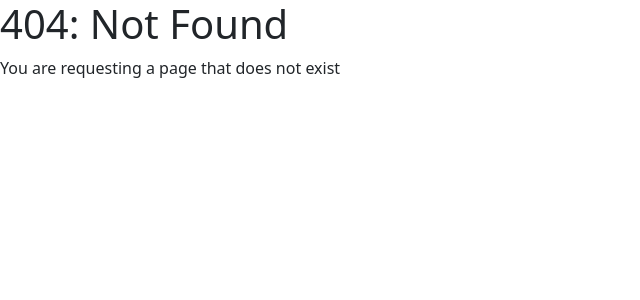
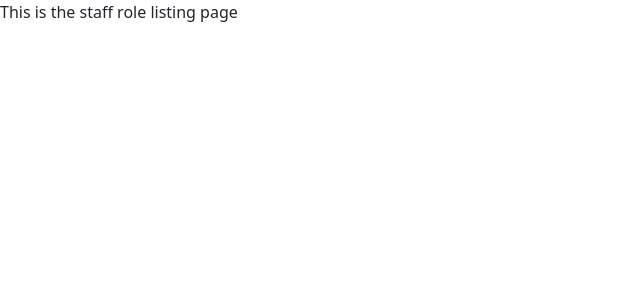
Before and after one commit to spm-g5t5/sbrp, a React (Vite) app in the folder Frontend/react-app/: page /StaffRoleListingPage in a window 1280 px wide. Before the commit this address had no page. Shown: the top 300 px of the page, without its empty margins (0-640 px from the left). Built offline with nearby package versions, Linux system fonts and the light colour scheme.

Commit message:
add stuff role listing page.

```diff
--- a/Frontend/react-app/src/App.tsx
+++ b/Frontend/react-app/src/App.tsx
@@ -11,7 +11,7 @@ import LoginPage from "./pages/LoginPage";
 import AdminHomePage from "./pages/AdminHomePage";
 import ManagerHomePage from "./pages/ManagerHomePage";
 import NoPage from "./pages/NoPage"; // Assuming 'NoPage' is a valid component
-
+import StaffRoleListingPage from "./pages/StaffRoleListingPage";
 import AdminApplicants from "./pages/AdminApplicants";
 import AdminRole from  './pages/AdminRole';
 
@@ -22,6 +22,7 @@ const App = () => {
       <Route path="AdminHomePage" element={<AdminHomePage />} />
       <Route path="/ManagerHomePage" element={<ManagerHomePage />} />
       <Route path="/AdminRole" element={<AdminRole />} />
+      <Route path="/StaffRoleListingPage" element={<StaffRoleListingPage />} />
       <Route path="/AdminApplicants" element={<AdminApplicants />} />
       <Route path="*" element={<NoPage />} />
     </Routes>
--- a/Frontend/react-app/src/components/UserCard.tsx
+++ b/Frontend/react-app/src/components/UserCard.tsx
@@ -12,10 +12,10 @@ const UserCard: React.FC<UserCardProps> = ({ username }) => {
 
   const handleUserCardClick = () => {
     if (username === 'ST') {
-      navigate('/AdminRole');
+      navigate('StaffRoleListingPage')
     } else if (username === 'MA') {
       // Navigate to another page if needed
-      // Example: navigate('/mapage');
+      navigate('/AdminRole');
     }
 
   };
--- a/Frontend/react-app/src/pages/LoginPage.tsx
+++ b/Frontend/react-app/src/pages/LoginPage.tsx
@@ -67,7 +67,7 @@ const LoginPage = () => {
         } else if (accessRights === 2) {
           navigate('ManagerHomePage'); // Navigate to the manager page
         } else if (accessRights === 1) {
-          navigate('AdminRole'); // Navigate to the staff page
+          navigate('StaffRoleListingPage'); // Navigate to the staff page
         }
       } else if (response.data.login_status === 0) {
         setError('Login failed');
--- /dev/null
+++ b/Frontend/react-app/src/pages/StaffRoleListingPage.tsx
@@ -0,0 +1,11 @@
+import React from 'react';
+
+const StaffRoleListingPage = () => {
+  return (
+    <div>
+      This is the staff role listing page
+    </div>
+  );
+}
+
+export default StaffRoleListingPage;
```
